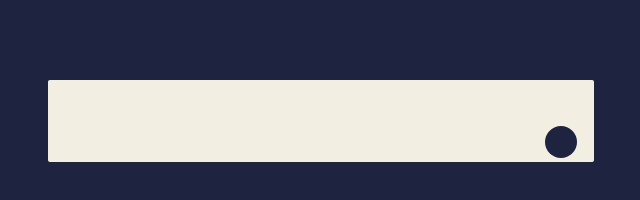
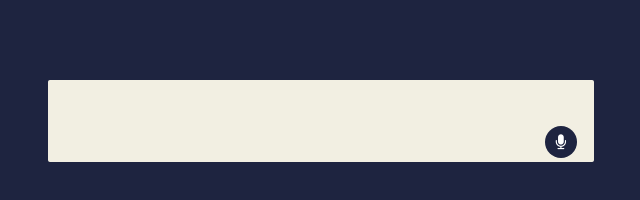
Before and after one commit to WillHof/SpeechToText, a plain HTML site: page index.html in a window 1280 px wide. Shown: the full height of the page, 319-959 px from the left. Drawn offline with Linux system fonts and the light colour scheme.

Commit message:
added FA link

```diff
--- a/index.html
+++ b/index.html
@@ -8,7 +8,7 @@
     <title>Speech Recognition</title>
     <link rel="stylesheet" href="style.css">
     <link href="https://fonts.googleapis.com/css?family=Shadows+Into+Light" rel="stylesheet">
-    <!-- load font awesome here for icon used on the page -->
+    <link href="https://stackpath.bootstrapcdn.com/font-awesome/4.7.0/css/font-awesome.min.css" rel="stylesheet">
 </head>
 
 <body>
```
